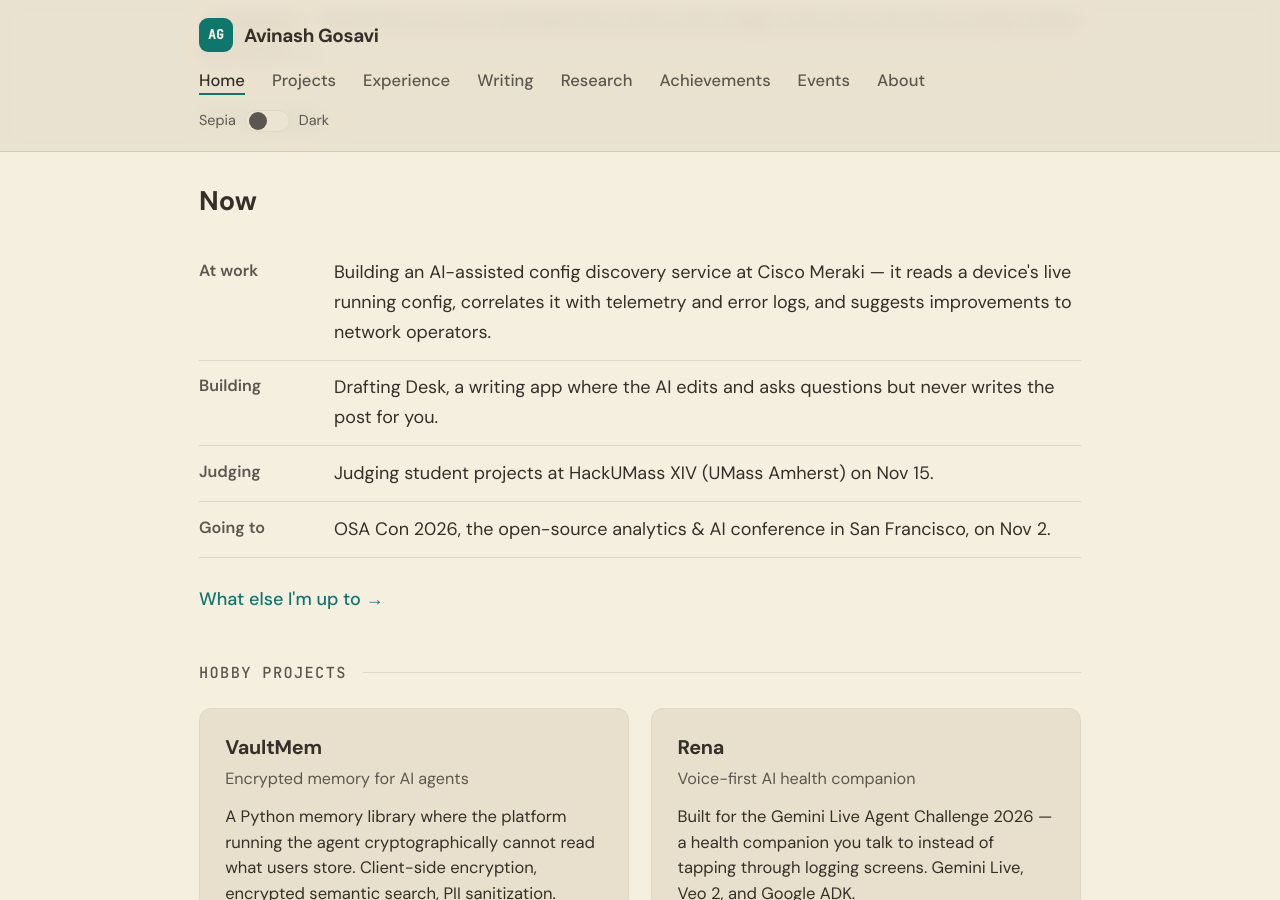
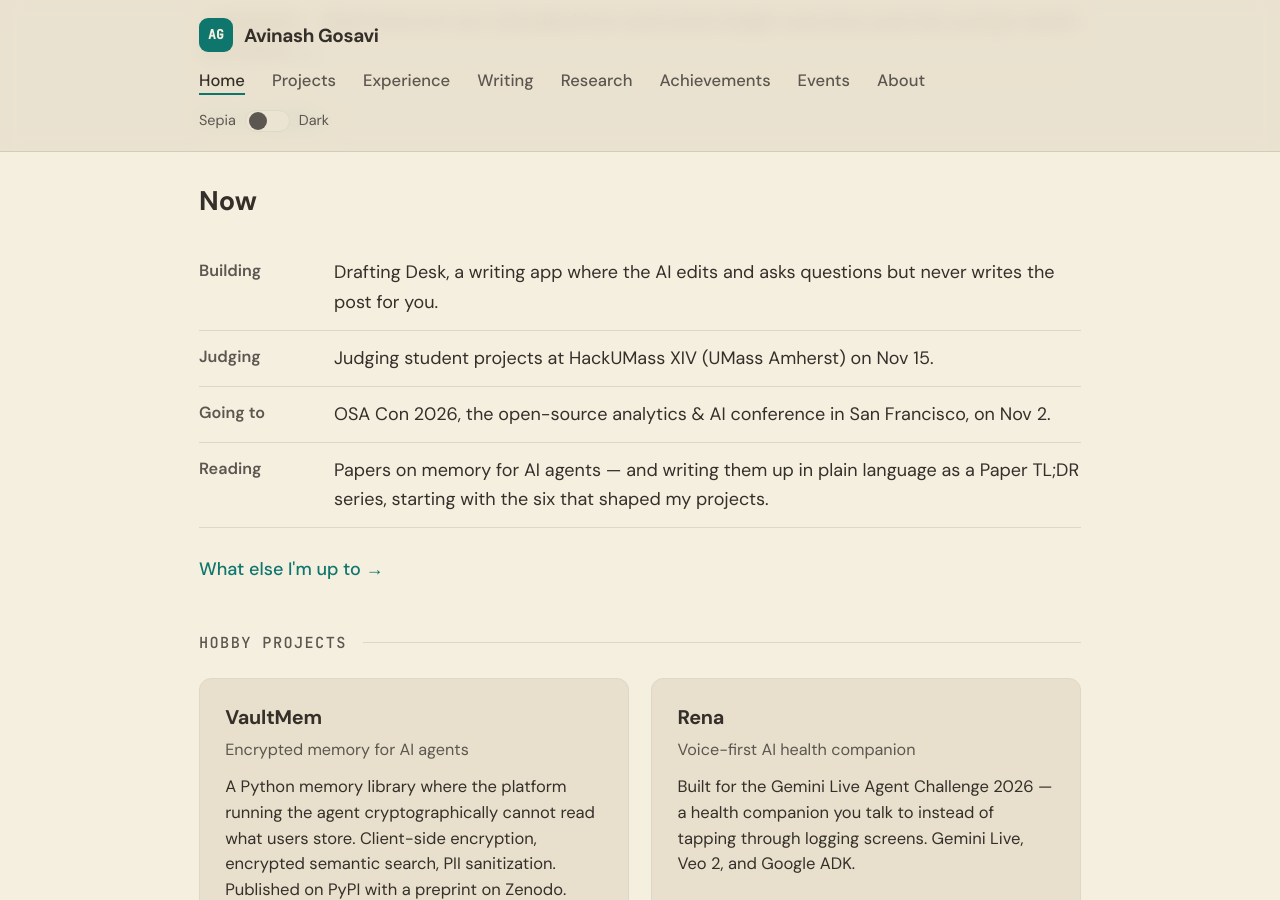
Before and after one commit to aag1091-alt/avinashgosavi.com, a Jekyll site: the page built from index.md, in a window 1280 px wide and 900 px high, scrolled down 924 px. Built offline with Jekyll 4.4.1, drawn with Linux system fonts in a browser that asks for light colours.

```diff
--- a/_data/now.yml
+++ b/_data/now.yml
@@ -1,11 +1,6 @@
 # Shown on /now and (first 4) on the homepage. Update `updated` when editing.
 updated: 2026-10-18
 items:
-  - label: At work
-    text: >-
-      Building an AI-assisted config discovery service at Cisco Meraki — it
-      reads a device's live running config, correlates it with telemetry and
-      error logs, and suggests improvements to network operators.
   - label: Building
     text: >-
       Drafting Desk, a writing app where the AI edits and asks questions but
```
Also changed, not shown: _notes/improvement-log.md (+1 -0 lines).
